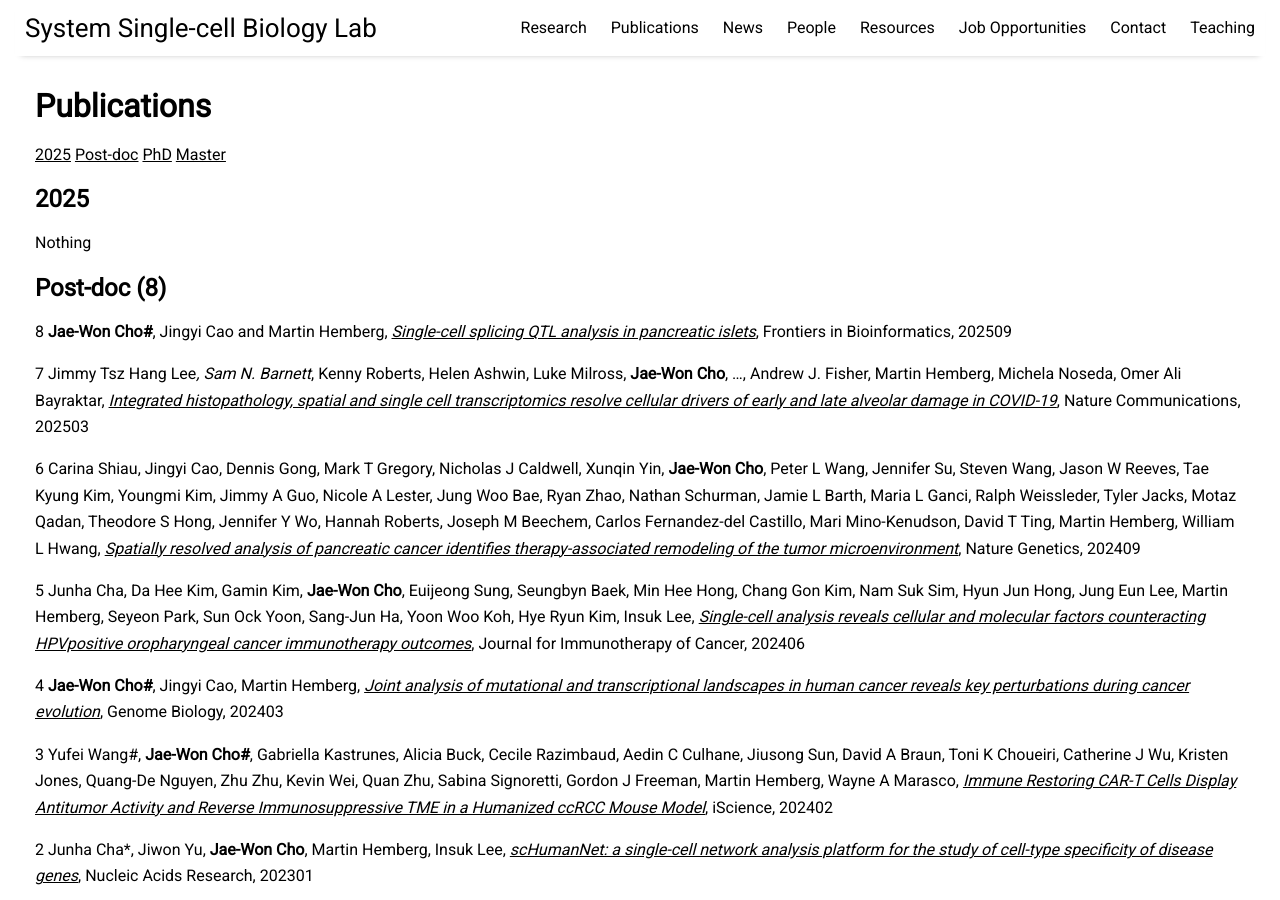
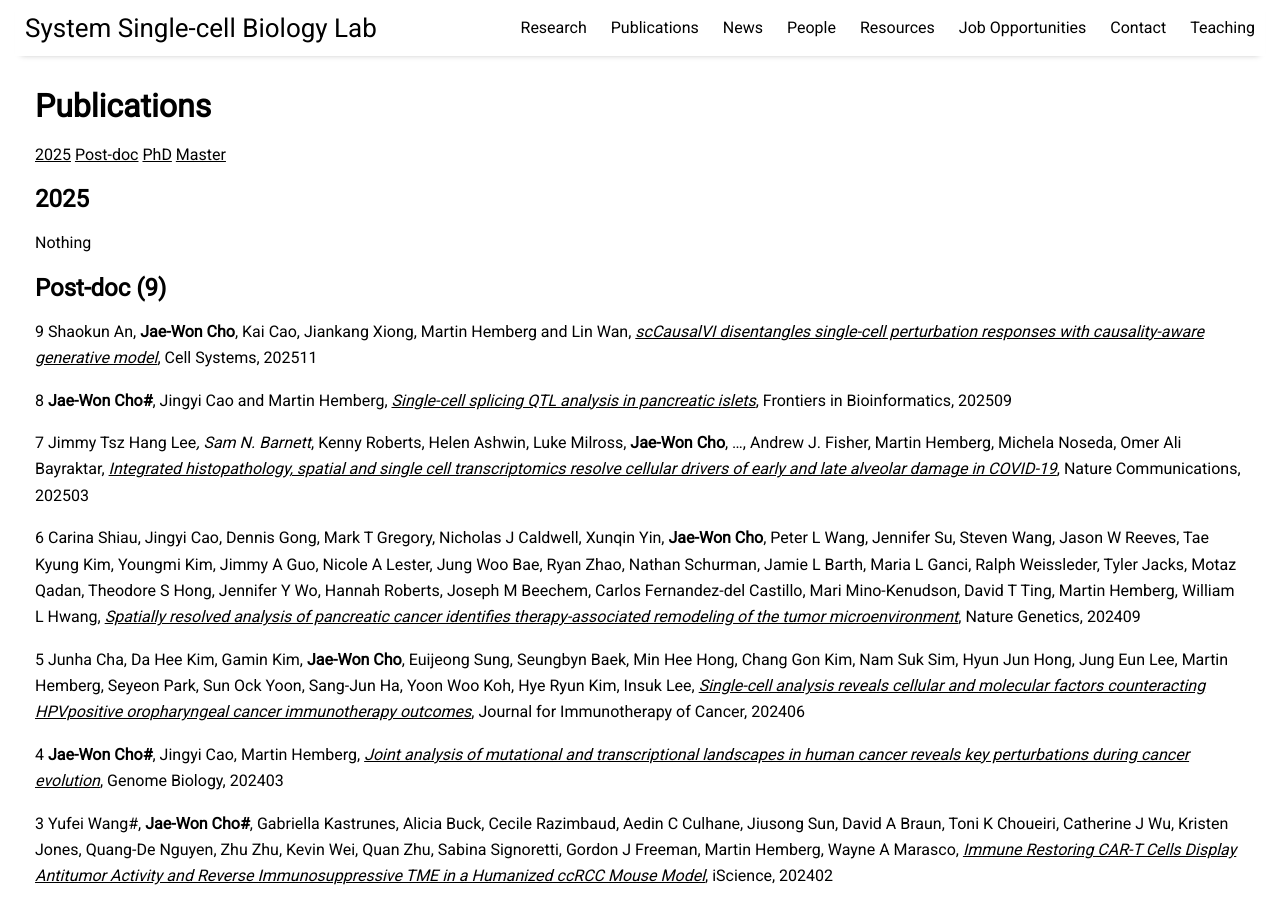
Before and after one commit to jaewon-cho/jaewon-cho.github.io, a Jekyll site: the page built from pages/publications.md, in a window 1280 px wide and 900 px high. Built offline with Jekyll 4.4.1, drawn with Linux system fonts in a browser that asks for light colours; nearby versions of some CDN libraries.

Commit message:
Update publications.md

```diff
--- a/pages/publications.md
+++ b/pages/publications.md
@@ -10,7 +10,9 @@ permalink: /publications
 ## <a id="2025"></a>2025
 Nothing <br/>
 
-## <a id="Post-doc"></a>Post-doc (8)
+## <a id="Post-doc"></a>Post-doc (9)
+9 Shaokun An, **Jae-Won Cho**, Kai Cao, Jiankang Xiong, Martin Hemberg and Lin Wan, [*scCausalVI disentangles single-cell perturbation responses with causality-aware generative model*](https://doi.org/10.1016/j.cels.2025.101443), Cell Systems, 202511
+
 8 **Jae-Won Cho#**, Jingyi Cao and Martin Hemberg, [*Single-cell splicing QTL analysis in pancreatic islets*](https://doi.org/10.3389/fbinf.2025.1657895), Frontiers in Bioinformatics, 202509
 
 7 Jimmy Tsz Hang Lee*, Sam N. Barnett*, Kenny Roberts, Helen Ashwin, Luke Milross, **Jae-Won Cho**, …, Andrew J. Fisher, Martin Hemberg, Michela Noseda, Omer Ali Bayraktar, [*Integrated histopathology, spatial and single cell transcriptomics resolve cellular drivers of early and late alveolar damage in COVID-19*](https://doi.org/10.1038/s41467-025-56473-x), Nature Communications, 202503
```
